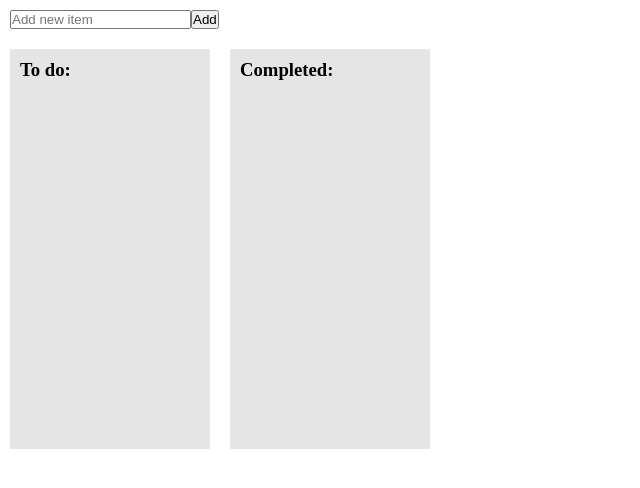
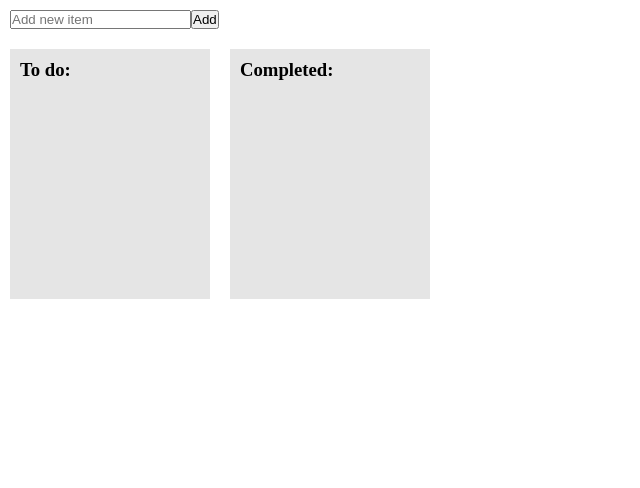
Before and after one commit to mwanago/to-do-list, a React (Vite) app: page / in a window 1280 px wide. Shown: the top 488 px of the page, without its empty margins (0-640 px from the left). Built offline with nearby package versions, Linux system fonts and the light colour scheme.

Commit message:
feat: make the lists shorter

```diff
--- a/src/ToDoList/List.module.css
+++ b/src/ToDoList/List.module.css
@@ -1,6 +1,6 @@
 .list {
   width: 200px;
-  min-height: 400px;
+  min-height: 250px;
   background: rgb(0, 0, 0, 0.1);
   margin: 10px;
   padding: 10px;
```
